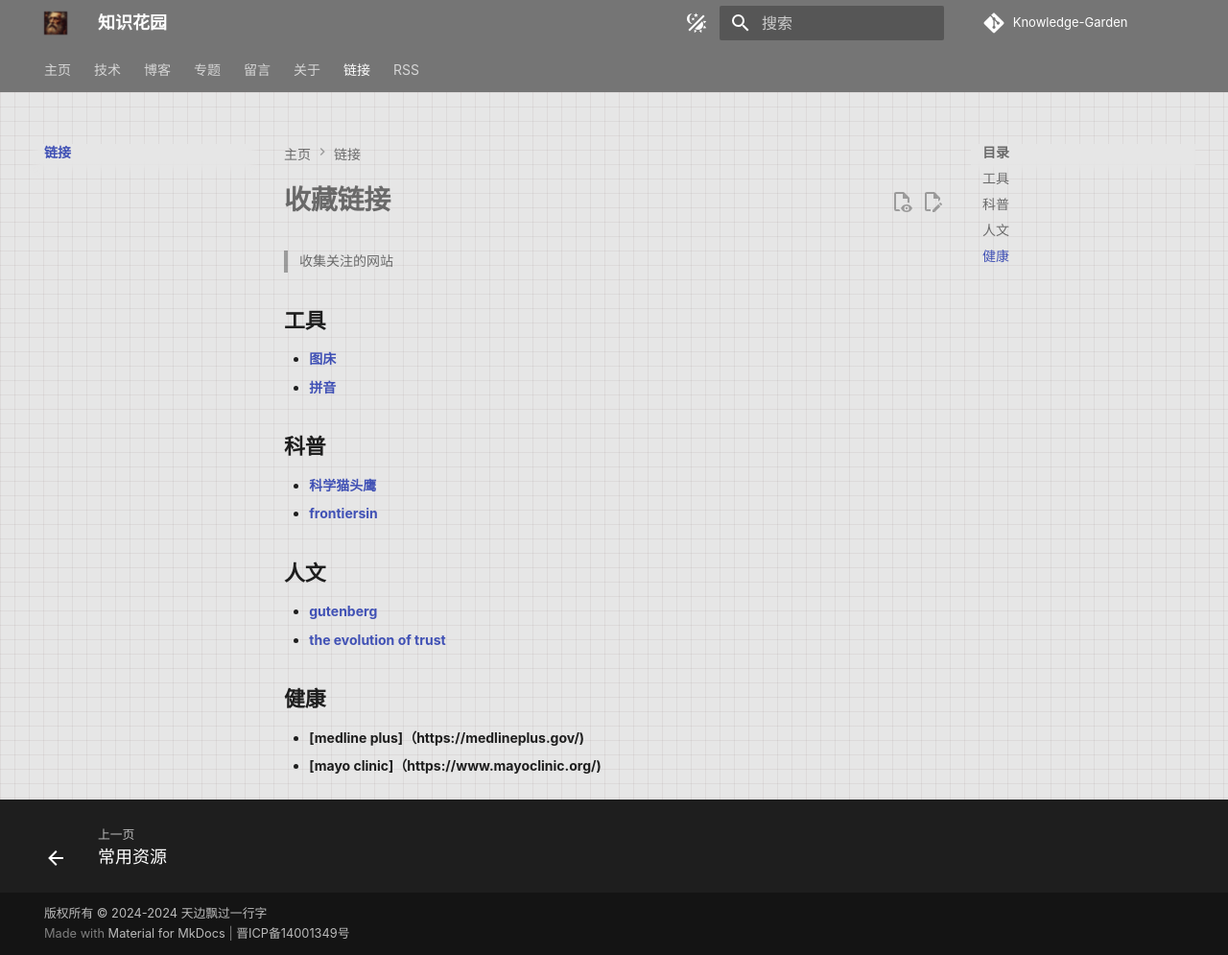
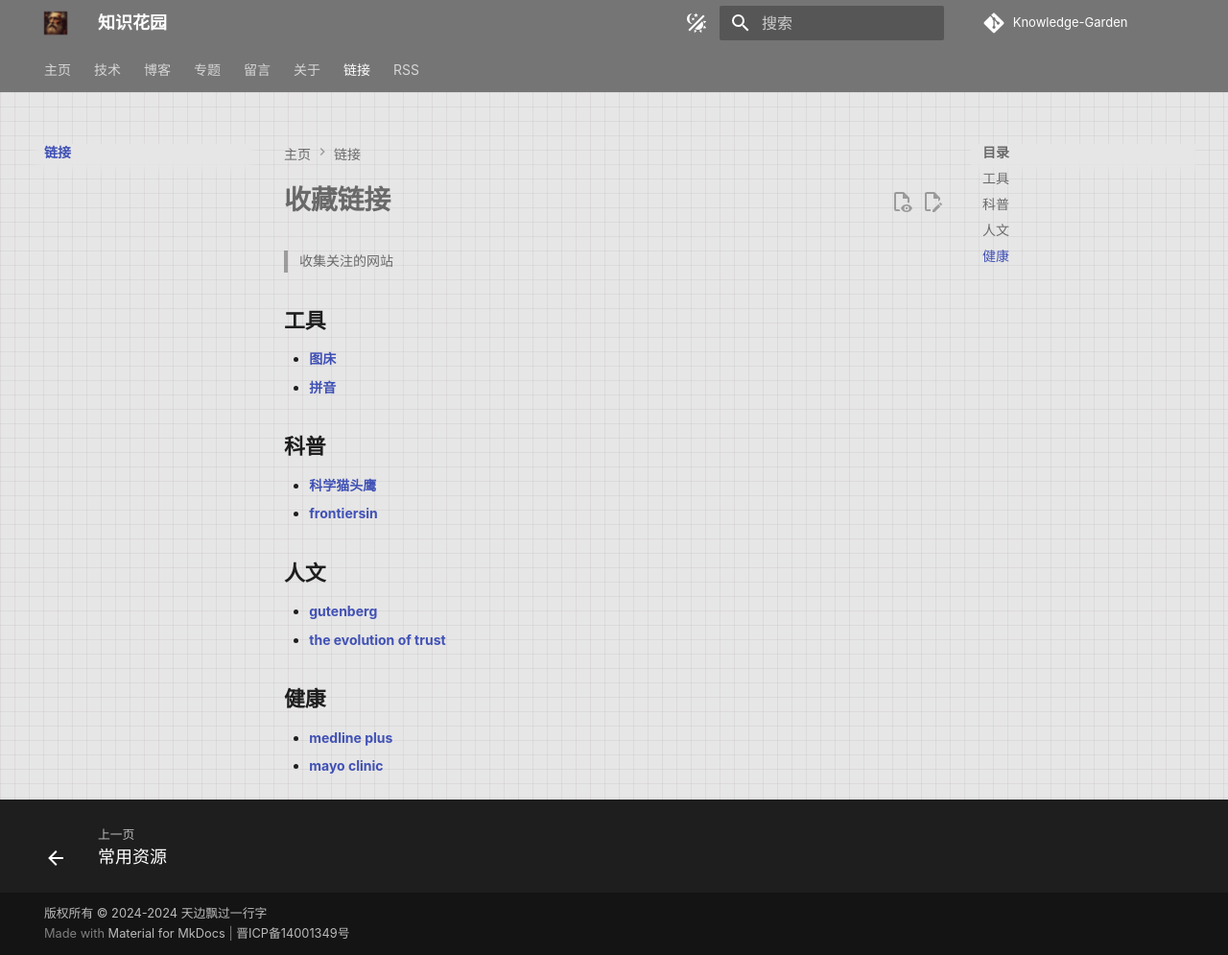
Before and after one commit to tarenaexit/mkdocs-merterial-garden, an MkDocs documentation site: the page built from docs/flinks/index.md, in a window 1280 px wide and 995 px high. Shown: the whole window at 96% size. Built offline with MkDocs 1.6.1 and Material for MkDocs 9.7.7, drawn with Linux system fonts in a browser that asks for light colours; nearby versions of some CDN libraries; some web fonts are replaced; comment, search, counter and statistics services are not loaded.

Commit message:
Add Changes By GitHub Actions: 2024-05-18 05:34:53 (CST/UTC-8)

```diff
--- a/docs/flinks/index.md
+++ b/docs/flinks/index.md
@@ -19,8 +19,8 @@ updated: 2024-03-21
 - __[the evolution of trust](https://ncase.me/trust/)__
 
 ## 健康
-- __[medline plus]（https://medlineplus.gov/)__
-- __[mayo clinic]（https://www.mayoclinic.org/)__
+- __[medline plus](https://medlineplus.gov/)__
+- __[mayo clinic](https://www.mayoclinic.org/)__
 
 <script src="https://giscus.app/client.js"
 	data-repo="tarenaexit/mkdocs-merterial-garden"
```
Also changed, not shown: docs/Discussions.txt (+1 -1 lines).
